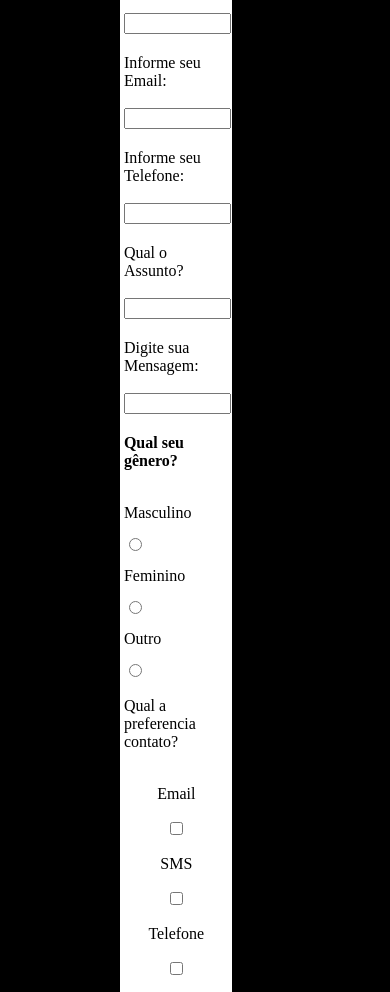
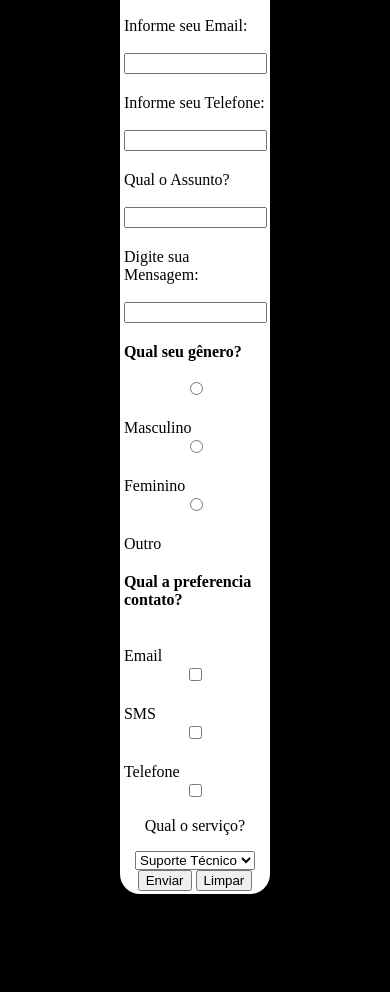
Before and after one commit to DevRafaelLucas/HTML-CSS-e-JavaScript, a plain HTML site: page Ex22 HTML Crie um formulário no menu contato do site André lanches em HTML e CSS simples/index.html in a window 390 px wide. Shown: the part 207-1199 px from the top of the page. Drawn offline with Linux system fonts and the light colour scheme.

Commit message:
Add files via upload

```diff
--- a/Ex21 HTML Criação de tela de login para o site/style.css
+++ b/Ex21 HTML Criação de tela de login para o site/style.css
@@ -64,24 +64,21 @@ label {
     margin-bottom: 5px; /* margem debaixo aumentada */
 }
 
-/* input [type="checkbox"]{
-    margin-right: 2px;
-} */
-
-a {
+a{
     display: block; /* Coloca as colunas  */
     font-size: 0.9; /* altera o Tamanho da fonte */
     text-decoration: none; /* tira a decoração do nome */
-    margin-top: 5px; /* altera o tamanho da margem superior */
+    margin-top: 10px; /* altera o tamanho da margem superior */
+    text-align: left; /* centraliza o texto */
 }
 
-a:hover {
+a:hover{
     text-decoration: underline; /* coloca sublinhado ao passar em uma palavra */
     color: rgb(51, 255, 255); /* altera a cor ao passar o cursor em cima da palavra */
 }
 
-button {
-    width: 190px; /* altera a largura */
+button{
+    width: 105%; /* altera a largura */
     padding: 8px; /* altera o espaçamento */
     border-radius: 4px; /* arredonda as pontas */
     border: none; /* tira as bordas */
@@ -90,3 +87,28 @@ button {
     font-size: 16px; /* altera o tamanho da fonte */
     cursor: pointer; /* cursor vira um mão apontando */
 }
+
+button[type="reset"]{
+    background-color: red; /* altera a cor de fundo */
+    margin-top: 5px; /* aumenta o tamanho da margem do topo */
+}
+
+button:hover{
+    opacity: 0.9; /* diminui a opacidade ao passar o mouse por cima */
+}
+
+.check-box-lembrar-senha{
+    width: 100%; /* aumenta a largura da caixa de seleção */
+    text-align: left; /* alinha o texto para esquerda */
+    display: flex; /* deixa o espaçamento flexivel */
+    margin-bottom: 20px; /* aumenta a margem superior */
+    gap: 10px; /* separa os itens */
+}
+
+input[type="text"], [type="password"]{
+    width: 100%; /* aumenta a largura da caixa de seleção */
+    padding: 2px; /* altera o espaçamento */
+    border: 1px solid rgb(rgb(190, 190, 190), green, blue); /*  */
+    border-radius: 4px; /* arredonda as pontas */
+    font-size: 18px; /* tamanho da letra */
+}
--- a/Ex22 HTML Crie um formulário no menu contato do site André lanches em HTML e CSS simples/index.html
+++ b/Ex22 HTML Crie um formulário no menu contato do site André lanches em HTML e CSS simples/index.html
@@ -6,14 +6,17 @@
     <meta http-equiv="X-UA-Compatible" content="IE=edge">
     <meta name="viewport" content="width=device-width, initial-scale=1.0">
     <title>Exercício 22 Crie um formulário no Menu contato do site André Lanches em HTML e CSS Simples</title>
-    <link rel="stylesheet" href="../Ex22 HTML Crie um formulário no menu contato do site André lanches em HTML e CSS simples/style.css">
+    <link rel="stylesheet"
+        href="../Ex22 HTML Crie um formulário no menu contato do site André lanches em HTML e CSS simples/style.css">
 </head>
 
 <body>
     <div class="form">
         <form action="#">
 
-            <div id="Titulo_form">
+            <div id="formulario_parte1">
+
+                <div id="titulo_formulário">
                     <h1>Menu de contato</h1>
                 </div>
 
@@ -46,26 +49,38 @@
                     <br>
                     <input type="text" name="Message" id="Message" required>
                 </div>
+            </div>
 
             <div id="generos">
-                <label for="generos">Qual seu gênero?</label>
+                <label id="generos_titulo" for="generos">Qual seu gênero?</label>
                 <br>
-                <p>Masculino</p>
-                <input type="radio" name="gender_masculino" id="gender_masculino" required>
-                <p>Feminino</p>
-                <input type="radio" name="gender_feminino" id="gender_feminino" required>
-                <p>Outro</p>
-                <input type="radio" name="gender_outro" id="gender_outro" required>
+
+                <div id="selecao_masculino">
+                    <input type="radio" name="gender_male" id="gender_male" required>
+                    <label for="genero_masculino">Masculino</label>
+                </div>
+
+                <div id="selecao_feminino">
+                    <input type="radio" name="gender_female" id="gender_female" required>
+                    <label for="genero_feminino">Feminino</label>
+                </div>
+                <div id="selecao_outro">
+                    <input type="radio" name="gender_other" id="gender_other" required>
+                    <label for="genero_outros">Outro</label>
+                </div>
             </div>
 
             <div id="preferencia_de_contato">
-                <label for="Preferencia de contato">Qual a preferencia contato?</label>
+                <label id="titulo_contato" for="Preferencia de contato">Qual a preferencia contato?</label>
                 <br>
-                <p>Email</p>
+
+                <label for="contato_email">Email</label>
                 <input type="checkbox" name="contact_preference_email" id="contact_preference_email" required>
-                <p>SMS</p>
+
+                <label for="contato_SMS">SMS</label>
                 <input type="checkbox" name="contact_preference_sms" id="contact_preference_sms" required>
-                <p>Telefone</p>
+
+                <label for="contato_telefone">Telefone</label>
                 <input type="checkbox" name="contact_preference_telefone" id="contact_preference_telefone" required>
             </div>
 
--- a/Ex22 HTML Crie um formulário no menu contato do site André lanches em HTML e CSS simples/style.css
+++ b/Ex22 HTML Crie um formulário no menu contato do site André lanches em HTML e CSS simples/style.css
@@ -8,18 +8,17 @@ body{
 
 body .form{
     background-color: rgb(255, 255, 255);
-    padding: 1%;
-    margin: 0% 40% 3% 30%;
+    padding: 1%; /* espaçamento interno do formulário */
+    margin: 0% 30% 30% 30%;
     color: rgb(0, 0, 0);
     display: block;
     justify-content: center;
     text-align: center;
     font-size: 100%;
     border-radius: 20px;
-    height: 190vh;
 }
 
-/*  */
+/* Entrada de dados */
 
 label{
     display: block;
@@ -33,18 +32,17 @@ input[type="text"], [type="number"]{
     width: 95%;
 }
 
-/*  */
+/* gêneros */
 
-#generos label{
+#generos_titulo{
     font-weight: bold;
 }
 
-#generos input[type="radio"] {
-    text-align: left;
-    display: block;
+
+
+/* contato */
+
+#titulo_contato {
+    font-weight: bold;
+
 }
-
-#generos p {
-    text-align: left;
-    display: block;
-}
--- /dev/null
+++ b/Ex27 HTML Criando um Layout Responsivo com Estilização Avançada/style.css
@@ -0,0 +1,59 @@
+body {
+
+    background-color: aqua;
+    text-align: center;
+}
+
+h1{
+    font-size: 32px;
+}
+
+p{
+    font-size: 18px;
+}
+
+button {
+    border-radius: 20px;
+}
+
+button:hover {
+    color: whitesmoke;
+    background-color: rgb(0, 255, 47);
+}
+
+@media screen and (max-width: 1024px) {
+
+    body{
+        text-align: center;
+        background-color: grey;
+        opacity: 50;
+        transition: 3s;
+    }
+
+    h1{
+        font-size: 28px;
+    }
+
+    p{
+        font-size: 16px;
+    }
+}
+
+@media screen and (max-width: 768px) {
+
+    body{
+        opacity: 50;
+        transition: 3s;
+        text-align: left;
+        background-color: black;
+        color: white;
+    }
+
+    h1{
+        font-size: 24px;
+    }
+
+    p{
+        font-size: 14px;
+    }
+}
--- /dev/null
+++ b/ID e Classe/css/style.css
@@ -0,0 +1,10 @@
+p{
+    color: red;
+}
+.name{
+    color: blueviolet;
+}
+
+#name {
+    color: coral;
+}
```
Also changed, not shown: Ex27 HTML Criando um Layout Responsivo com Estilização Avançada/index.html (added, +16 -0 lines), ID e Classe/html/index.html (added, +17 -0 lines), zbotões em HTML/botoes.html (added, +36 -0 lines), Ex21 HTML Criação de tela de login para o site/index.html (line endings or trailing spaces), ID e Classe/js/js.js (added). Lines whose indentation alone changed are shown as unchanged.
